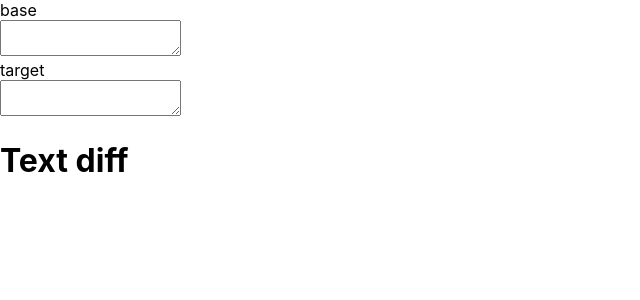
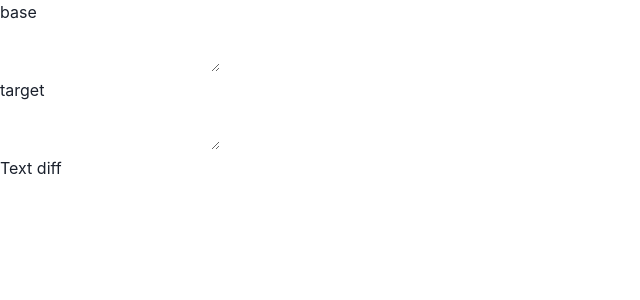
Before and after one commit to 10inoino/sentence-diff, a React (Create React App) app: page / in a window 1280 px wide. Shown: the top 300 px of the page, without its empty margins (0-640 px from the left). Built offline with nearby package versions, Linux system fonts and the light colour scheme.

Commit message:
ChakraProvider

```diff
--- a/src/index.tsx
+++ b/src/index.tsx
@@ -2,12 +2,15 @@ import React from "react";
 import ReactDOM from "react-dom/client";
 import "./index.css";
 import App from "./App";
+import { ChakraProvider } from "@chakra-ui/react";
 
 const root = ReactDOM.createRoot(
   document.getElementById("root") as HTMLElement
 );
 root.render(
   <React.StrictMode>
-    <App />
+    <ChakraProvider>
+      <App />
+    </ChakraProvider>
   </React.StrictMode>
 );
```
